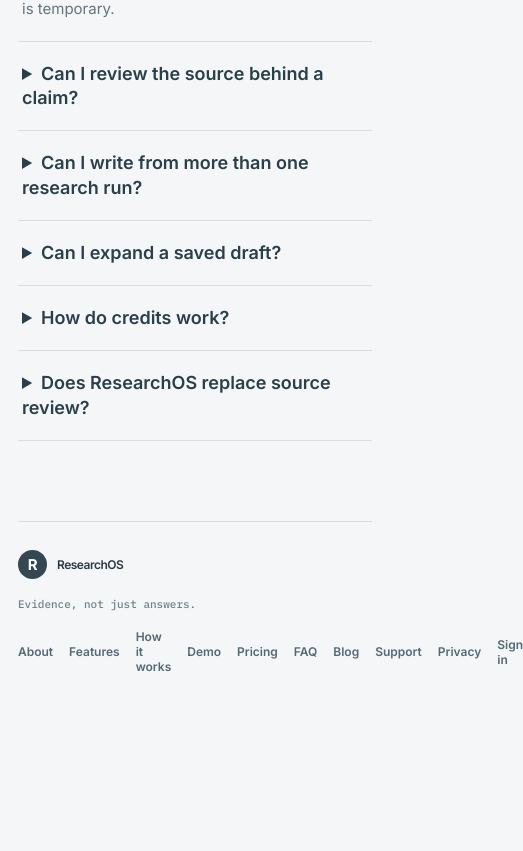
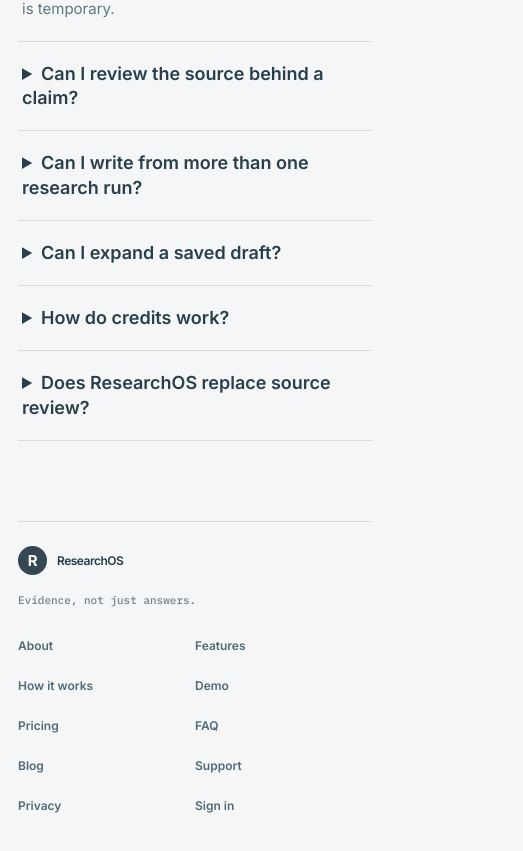
Before and after one commit to JRH89/researchos, a Next.js app in the folder apps/web/: page /faq in a window 390 px wide. Shown: the part 803-1654 px from the top of the page, 523 px wide, since content can reach past the window. Before the commit the page ends 1527 px from the top, so only its background shows below. Built offline with nearby package versions, Linux system fonts and the light colour scheme; no server answers.

Commit message:
Fix mobile footer layout

```diff
--- a/apps/web/app/auth.css
+++ b/apps/web/app/auth.css
@@ -116,9 +116,9 @@
 .public-faq summary::after { content: "+"; color: #597b87; font: 400 27px/.7 Inter, Arial, sans-serif; }
 .public-faq details[open] summary::after { content: "−"; }
 .public-faq details p { margin: 0; padding: 0 22px 20px; border-top: 1px solid #e1e8eb; font-size: 14px; }
-.public-footer { display: flex; justify-content: space-between; align-items: center; max-width: 1120px; margin: 0 auto; padding: 28px 0 0; border-top: 1px solid #d5dfe3; color: #71818a; font: 500 11px 'IBM Plex Mono', monospace; }
+.public-footer { display: flex; justify-content: space-between; align-items: center; width: 100%; max-width: 1120px; margin: 0 auto; padding: 28px 0 0; border-top: 1px solid #d5dfe3; color: #71818a; font: 500 11px 'IBM Plex Mono', monospace; box-sizing: border-box; }
 .public-footer .brand { color: #263b46; text-decoration: none; }
-.public-footer nav { display: flex; align-items: center; gap: 16px; }
+.public-footer nav { display: flex; flex-wrap: wrap; align-items: center; justify-content: flex-end; gap: 8px 16px; }
 .public-footer button { border: 0; background: transparent; color: #526a75; font: 600 12px Inter, Arial, sans-serif; cursor: pointer; }
 html { scroll-behavior: smooth; }
 body { overflow-x: clip; }
@@ -426,7 +426,9 @@
   .public-pricing-grid article { min-height: 0; }
   .public-about { margin-bottom: 70px; padding: 34px 20px; }
   .public-split h2, .public-about h2, .public-faq h2, .public-pricing h2 { font-size: 31px; }
-  .public-footer { align-items: flex-start; flex-direction: column; gap: 18px; }
+  .public-footer { align-items: flex-start; flex-direction: column; gap: 18px; padding-top: 24px; }
+  .public-footer nav { width: 100%; display: grid; grid-template-columns: repeat(2, minmax(0, 1fr)); gap: 0; }
+  .public-footer nav a { min-height: 40px; display: flex; align-items: center; }
   .demo-page { padding: 0 18px 46px; }
   .demo-intro { align-items: flex-start; flex-direction: column; margin: 48px auto 30px; }
   .demo-intro h1 { font-size: clamp(42px, 13vw, 62px); }
```
